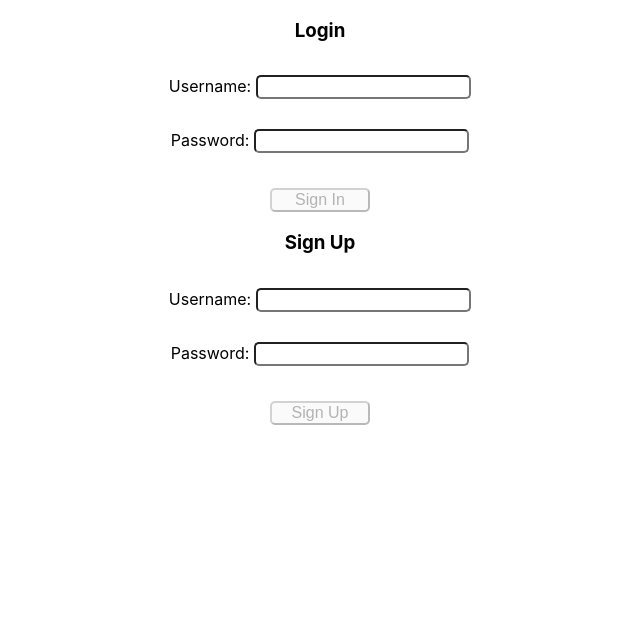
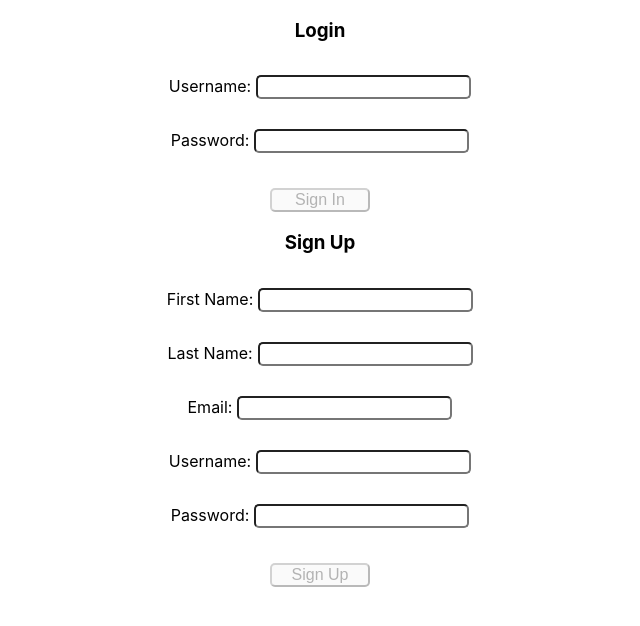
Before and after one commit to Build-Week-Secret-Family-Recipes-4/front-end, a React (Create React App) app in the folder secret-family-recipes/: page / in a window 1280 px wide. Shown: the top 626 px of the page, without its empty margins (320-960 px from the left). Built offline with nearby package versions, Linux system fonts and the light colour scheme.

Commit message:
added firstname, lastname, and email to sign up form

```diff
--- a/secret-family-recipes/src/components/LoginForm.js
+++ b/secret-family-recipes/src/components/LoginForm.js
@@ -28,7 +28,6 @@ const Fields = styled.div`
     padding: 15px;
     font-size: 1rem;
 `
-
 const TextInput = styled.input`
     margin-left: 5px;
     font-size: 1rem;
--- a/secret-family-recipes/src/components/SignupForm.js
+++ b/secret-family-recipes/src/components/SignupForm.js
@@ -38,6 +38,9 @@ const TextInput = styled.input`
 
 // validation schema
 const formSchema = yup.object().shape({
+    firstname: yup.string().required("Please enter your first name"),
+    lastname: yup.string().required("Please enter your last name"),
+    email: yup.string().email("Please enter a valid email address").required("Please enter your email address"),
     username: yup.string().required("Please create a username"),
     password: yup.string().required("Please create a password")
 });
@@ -46,6 +49,9 @@ const formSchema = yup.object().shape({
 export default function SignupForm() {
 
     const initialState = {
+        firstname: "",
+        lastname: "",
+        email: "",
         username: "",
         password: ""
     };
@@ -111,6 +117,45 @@ export default function SignupForm() {
         <Form onSubmit={formSubmit}>
           <h3>Sign Up</h3>
           <Signup>
+          <Fields>
+            <label htmlFor="firstname">
+                First Name:
+                <TextInput
+                    type="text"
+                    name="firstname"
+                    id="signup-firstname"
+                    value={formState.firstname}
+                    onChange={changeHandler}
+                />
+                {errorState.firstname.length > 0 ? (<Error className="error">{errorState.firstname}</Error>) : null}
+            </label>
+            </Fields>
+            <Fields>
+            <label htmlFor="lastname">
+                Last Name:
+                <TextInput
+                    type="text"
+                    name="lastname"
+                    id="signup-lastname"
+                    value={formState.lastname}
+                    onChange={changeHandler}
+                />
+                {errorState.lastname.length > 0 ? (<Error className="error">{errorState.lastname}</Error>) : null}
+            </label>
+            </Fields>
+            <Fields>
+            <label htmlFor="email">
+                Email:
+                <TextInput
+                    type="text"
+                    name="email"
+                    id="signup-email"
+                    value={formState.email}
+                    onChange={changeHandler}
+                />
+                {errorState.email.length > 0 ? (<Error className="error">{errorState.email}</Error>) : null}
+            </label>
+            </Fields>
             <Fields>
             <label htmlFor="username">
                 Username:
```
